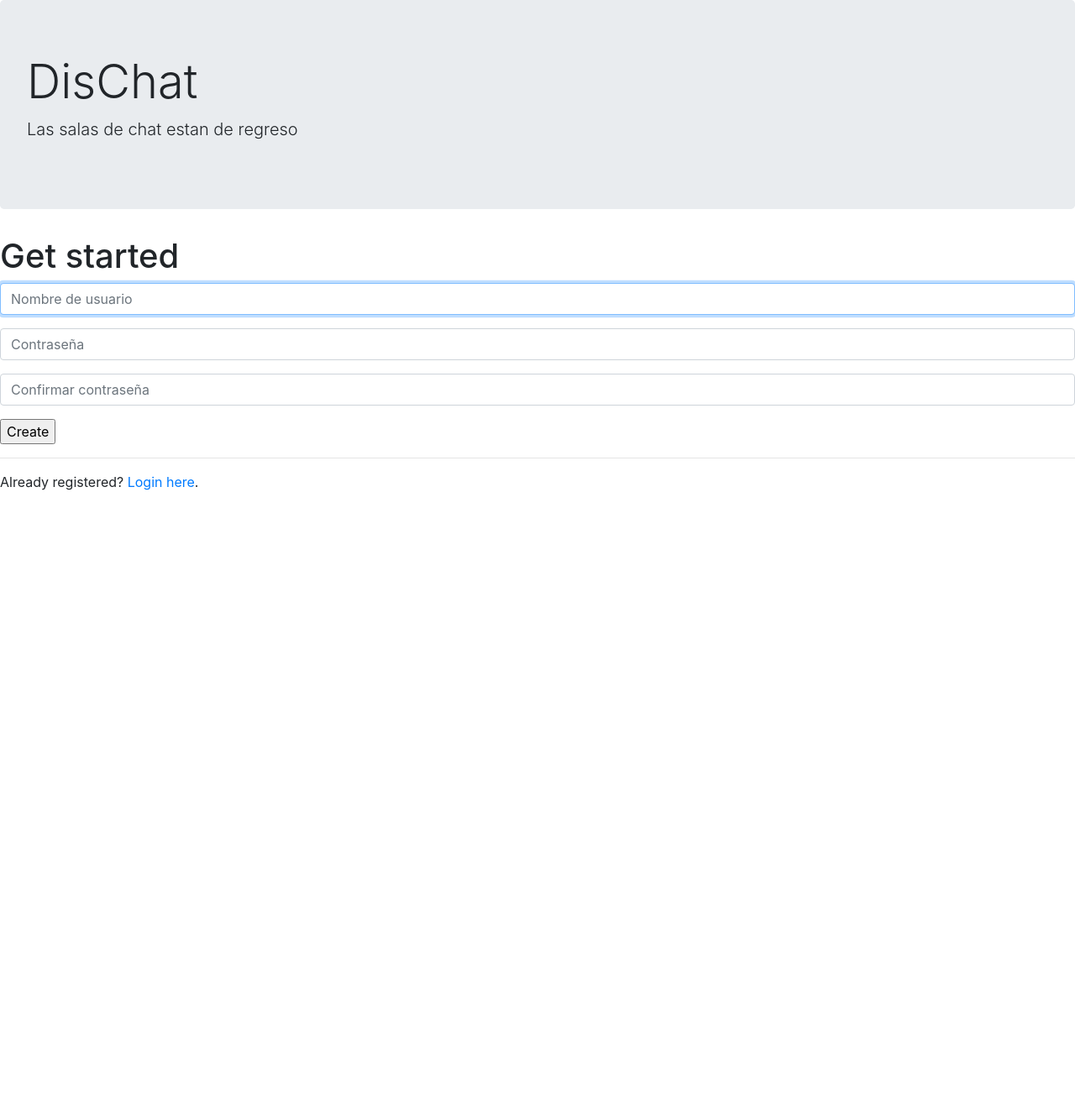
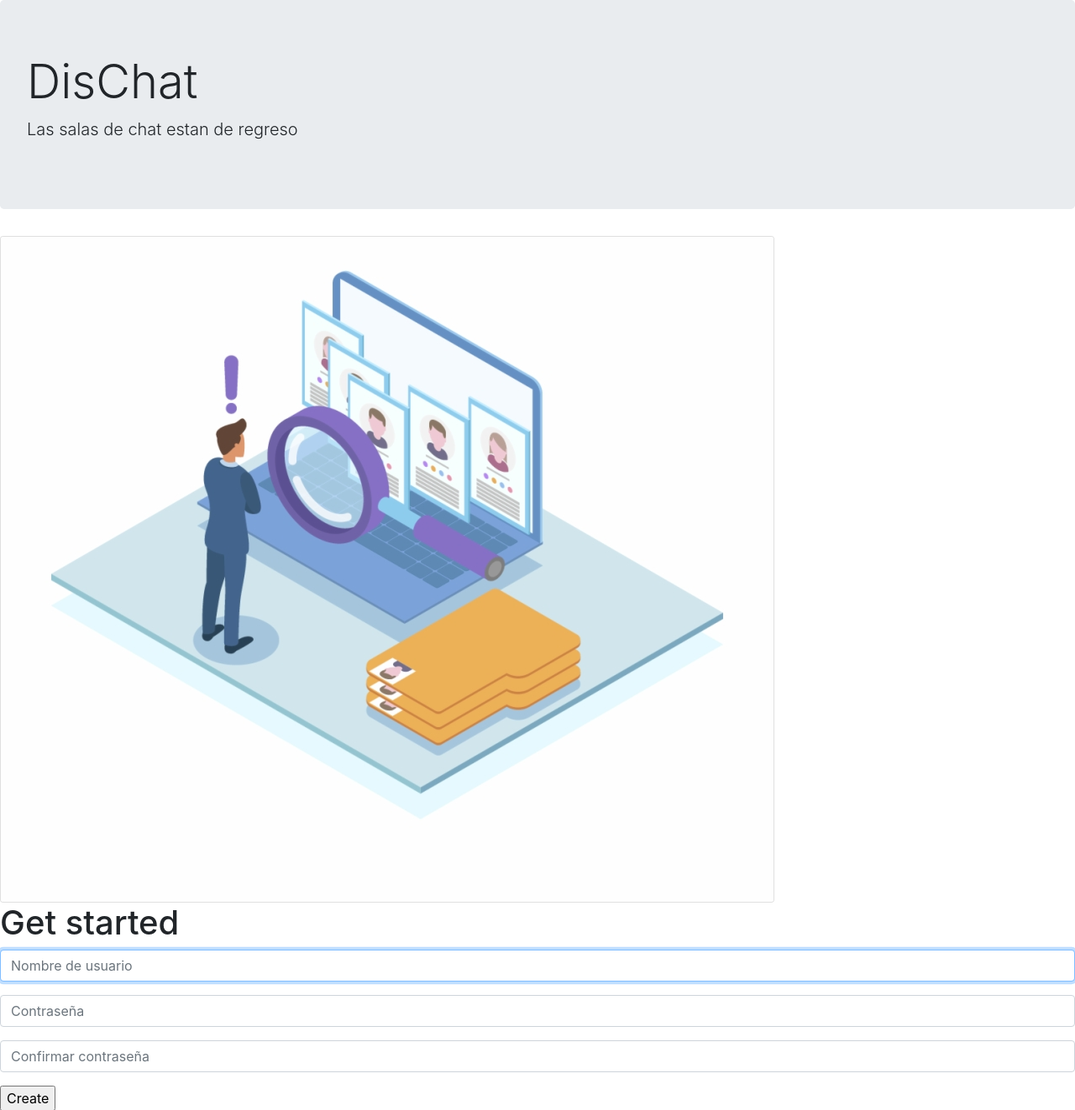
Before and after one commit to juliandalfonso/rchat, a Flask app: page / in a window 1280 px wide. Shown: the top 1322 px of the page at 84% size. Before the commit the page ends 584 px from the top, so only its background shows below. Run offline with Flask 2, Linux system fonts and the light colour scheme; some libraries are stand-ins or nearby versions.

Commit message:
Image final

```diff
--- a/templates/prelogin-layout.html
+++ b/templates/prelogin-layout.html
@@ -26,9 +26,9 @@
 
         <!-- Demo image start -->
         <div id="image-section">
-            <!-- <picture>
-                <img class="card" src="{{ url_for('static', filename='images/demo.gif') }}" border="5px">
-            </picture> -->
+            <picture>
+                <img class="card" src="{{ url_for('static', filename='images/demo.png') }}" border="5px">
+            </picture>
         </div>
         <!-- Demo image end -->
 
```
Also changed, not shown: static/images/demo.png (added).
